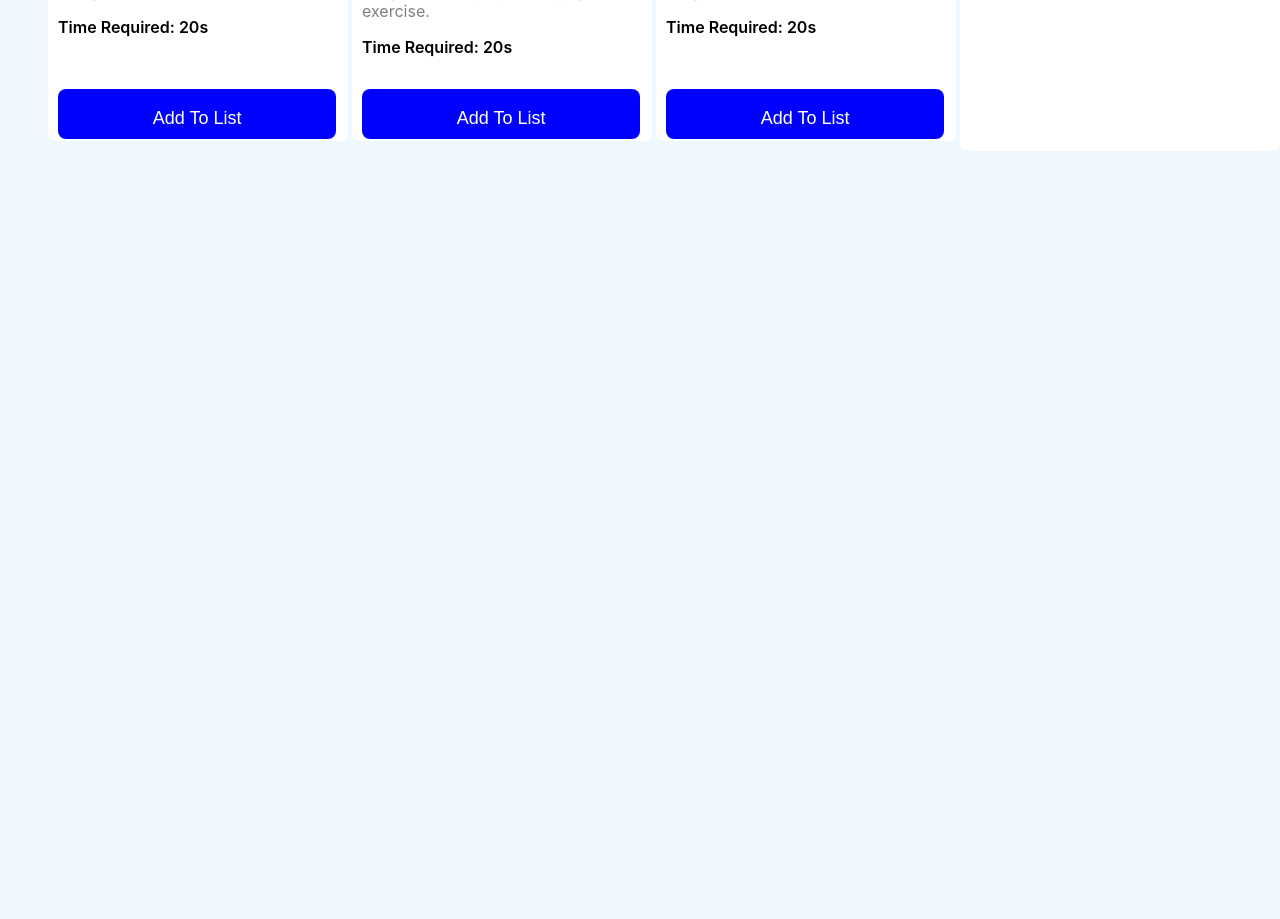
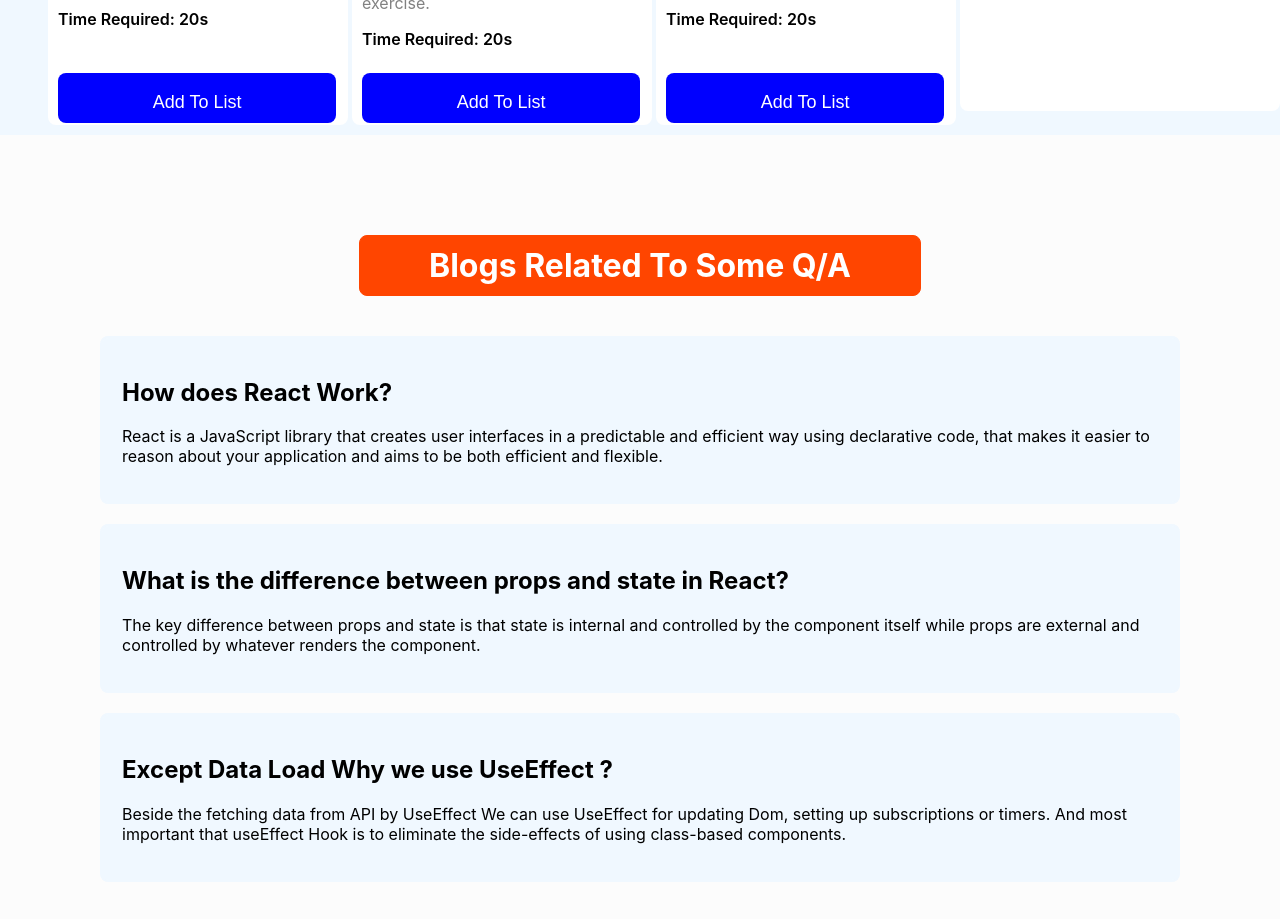
Before and after one commit to Mamun8757/Active-Fitness-Club, a React (Create React App) app: page / in a window 1280 px wide. Shown: the part 980-1899 px from the top of the page. Before the commit the page ends 1131 px from the top, so only its background shows below. Built offline with nearby package versions, Linux system fonts and the light colour scheme.

Commit message:
Blogs Added

```diff
--- a/src/App.js
+++ b/src/App.js
@@ -1,6 +1,7 @@
 import './App.css';
 import Title from './Components/Title/Title';
 import Main from './Components/Main/Main';
+import Blogs from './Components/Blogs/Blogs';
 
 
 function App() {
@@ -8,6 +9,7 @@ function App() {
     <div>
       <Title></Title>
       <Main></Main>
+      <Blogs></Blogs>
     </div>
   );
 }
--- /dev/null
+++ b/src/Components/Blogs/Blogs.css
@@ -0,0 +1,27 @@
+.blogs-container{
+    padding: 100px;
+    background-color: #fcfcfc;
+}
+.blogs-container h1{
+    border: 1px solid orangered;
+    border-radius: 8px;
+    background-color: orangered;
+    text-align: center;
+    width: 50%;
+    margin: auto;
+    color: #FFFFFF;
+    padding: 10px;
+}
+.blogs-elements{
+    margin-top: 40px;
+}
+.blogs-elements div{
+    background-color: aliceblue;
+    border: 2px solid aliceblue;
+    border-radius: 8px;
+    padding: 20px;
+    margin-top: 20px;
+}
+.blogs-elements div:hover{
+    background-color: #fcfcfc;
+}
--- /dev/null
+++ b/src/Components/Blogs/Blogs.js
@@ -0,0 +1,31 @@
+import React from 'react';
+import './Blogs.css'
+const Blogs = () => {
+    return (
+        <div className='blogs-container'>
+            <h1>Blogs Related To Some Q/A</h1>
+            <div className='blogs-elements'>
+                <div>
+                    <h2>How does React Work?</h2>
+                    <p>
+                        React is a JavaScript library that creates user interfaces in a predictable and efficient way using declarative code, that makes it easier to reason about your application and aims to be both efficient and flexible.
+                    </p>
+                </div>
+                <div>
+                    <h2>What is the difference between props and state in React?</h2>
+                    <p>
+                        The key difference between props and state is that state is internal and controlled by the component itself while props are external and controlled by whatever renders the component.
+                    </p>
+                </div>
+                <div>
+                    <h2>Except Data Load Why we use UseEffect ?</h2>
+                    <p>
+                        Beside the fetching data from API by UseEffect We can use UseEffect for updating Dom, setting up subscriptions or timers. And most important that useEffect Hook is to eliminate the side-effects of using class-based components.
+                    </p>
+                </div>
+            </div>
+        </div>
+    );
+};
+
+export default Blogs;
--- a/src/Components/Main/Main.css
+++ b/src/Components/Main/Main.css
@@ -11,7 +11,7 @@
 .information-container{
     border: 2px solid #FFFFFF;
     border-radius: 8px;
-    height: 940px;
+    height: 900px;
     background-color: #FFFFFF;
     padding: 16px;
 }
```
